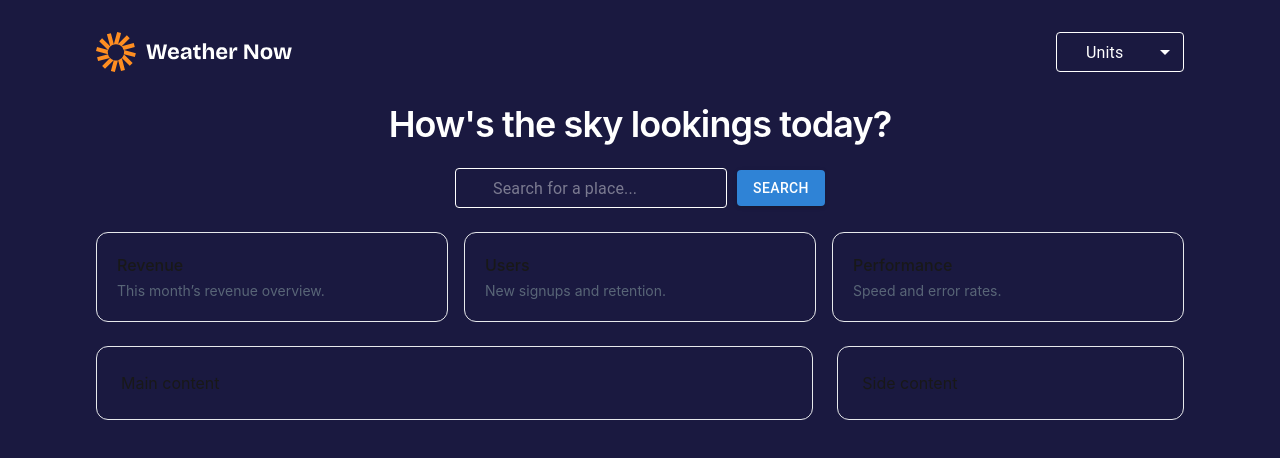
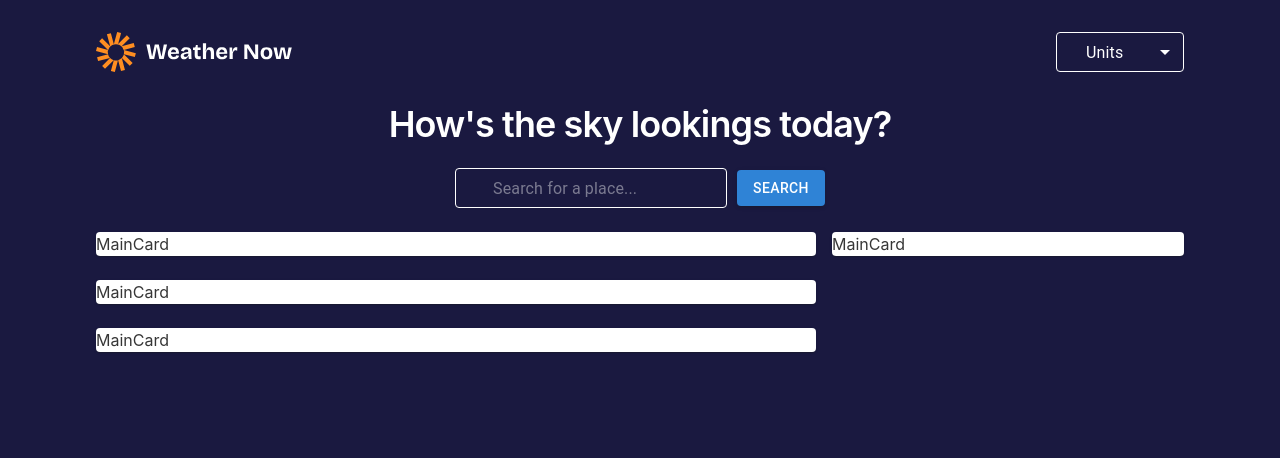
Before and after one commit to An301290/meteo-dashboard, a React (Create React App) app: page / in a window 1280 px wide. Shown: the top 458 px of the page. Built offline with nearby package versions, Linux system fonts and the light colour scheme; some icons are missing.

Commit message:
Add cards in correct grid

```diff
--- a/src/App.tsx
+++ b/src/App.tsx
@@ -3,6 +3,7 @@ import { PageBackground } from './components/layout/PageBackground';
 import logo from './assets/images/mainlogo.svg';
 import { DropDown } from 'components/DropDown';
 import { SearchField } from 'components/SearchField';
+import { MainCard } from 'components/MainCard';
 
 type Card = { id: string; title: string; desc: string };
 
@@ -36,23 +37,19 @@ function App() {
         <div className="flex items-center justify-center">
           <SearchField />
         </div>
-        <ul className="mt-6 grid gap-4 sm:grid-cols-2 lg:grid-cols-3">
-          {cards.map((c) => (
-            <li key={c.id} className="rounded-xl border p-4 sm:p-5">
-              <h3 className="font-medium">{c.title}</h3>
-              <p className="mt-1 text-sm text-slate-600">{c.desc}</p>
-            </li>
-          ))}
-        </ul>
-
-        <div className="mt-6 grid gap-6 lg:grid-cols-12">
-          <section className="lg:col-span-8 rounded-xl border p-4 sm:p-6">
-            Main content
-          </section>
-
-          <aside className="lg:col-span-4 rounded-xl border p-4 sm:p-6">
-            Side content
-          </aside>
+        <div className="mt-6 grid gap-4 sm:grid-cols-1 lg:grid-cols-12">
+          <div className="lg:col-span-8">
+            <MainCard />
+            <div className="mt-6">
+              <MainCard />
+            </div>
+            <div className="mt-6">
+              <MainCard />
+            </div>
+          </div>
+          <div className="lg:col-span-4">
+            <MainCard />
+          </div>
         </div>
       </Container>
     </PageBackground>
--- /dev/null
+++ b/src/components/MainCard.tsx
@@ -0,0 +1,5 @@
+import { Card } from '@mui/material';
+
+export const MainCard = () => {
+  return <Card>MainCard</Card>;
+};
```
